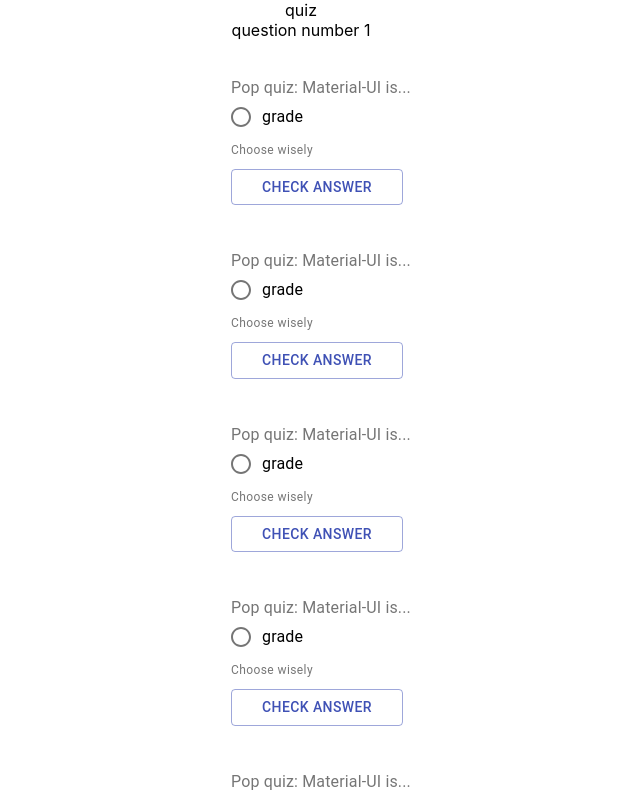
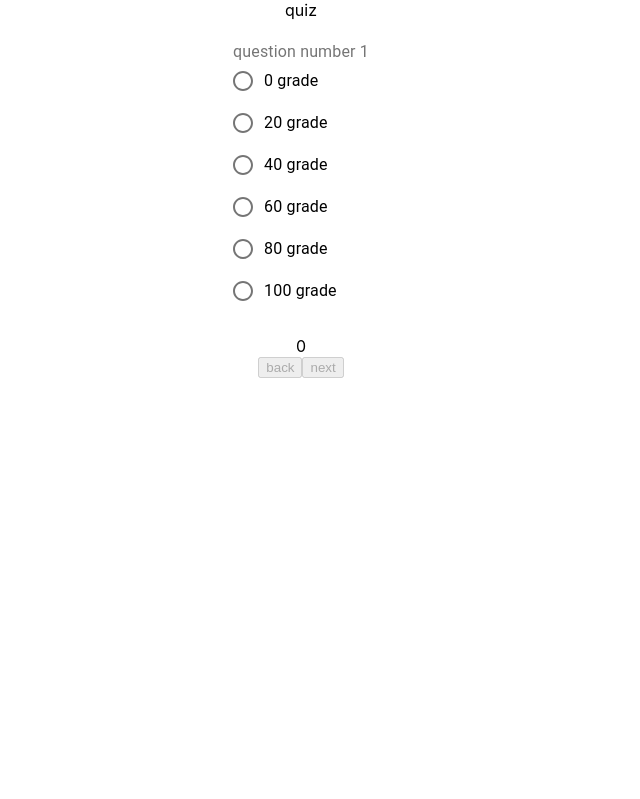
Before and after one commit to maxvershynin/testtask, a React (Create React App) app: page /quiz in a window 1280 px wide. Shown: the top 799 px of the page, without its empty margins (339-979 px from the left). Built offline with nearby package versions, Linux system fonts and the light colour scheme.

Commit message:
prepare Material UI radio-button

```diff
--- a/src/components/QuizContent.jsx
+++ b/src/components/QuizContent.jsx
@@ -49,28 +49,31 @@
 
 const QuizContent2 = ({currentStep, currentGrade, setGrade, gradeSummary}) => {
 
+    React.useEffect(()=>{
+        var sum = 0;
+        for(var i = 0; i < gradeSummary.length; i++){
+            sum += gradeSummary[i];
+        }
+        setGrade(sum)
+    },[currentStep])
+
         const classes = useStyles();
         const [value, setValue] = React.useState('');
         const [error, setError] = React.useState(false);
-        const [helperText, setHelperText] = React.useState('Choose wisely');
 
         const handleRadioChange = (event) => {
           setValue(event.target.value);
-          setHelperText(' ');
           setError(false);
         };
 
         const handleSubmit = (event) => {
           event.preventDefault();
 
-          if (value === 'best') {
-            setHelperText('You got it!');
-            setError(false);
+          if (value) {
+            gradeSummary[currentStep-1]= value
           } else if (value === 'worst') {
-            setHelperText('Sorry, wrong answer!');
             setError(true);
           } else {
-            setHelperText('Please select an option.');
             setError(true);
           }
         };
@@ -78,25 +81,16 @@
         const elements = [];
 
         for(let i =0; i<=100; i+=20){
-            elements.push(<form onSubmit={handleSubmit}>
-                   <FormControl component="fieldset" error={error} className={classes.formControl}>
-                     <FormLabel component="legend">Pop quiz: Material-UI is...</FormLabel>
-                     <RadioGroup aria-label="quiz" name="quiz" value={value} onChange={handleRadioChange}>
-                       <FormControlLabel value="20" control={<Radio />} label="grade" onClick={()=>console.log('asdf')}/>
-                     </RadioGroup>
-                     <FormHelperText>{helperText}</FormHelperText>
-                     <Button type="submit" variant="outlined" color="primary" className={classes.button}>
-                       Check Answer
-                     </Button>
-                   </FormControl>
-                 </form>)
+            elements.push(<FormControlLabel value={`${i}`} control={<Radio />} label={`${i} grade`} onClick={()=>console.log(gradeSummary)}/>)
         }
         return (
         <>
-            <header>{currentStep === quizQuestionsAmount ? `The last Question, then go to Result by Clicking on "Done" button` : `question number ${currentStep}`}</header>
-            <ul>
+            <FormControl component="fieldset" error={error} className={classes.formControl}>
+                <FormLabel component="legend">{currentStep === quizQuestionsAmount ? `The last Question, then go to Result by Clicking on "Done" button` : `question number ${currentStep}`}</FormLabel>
+                <RadioGroup aria-label="quiz" name="quiz" value={value} onChange={handleRadioChange}>
                 {elements.map(element=>element)}
-            </ul>
+                </RadioGroup>
+            </FormControl>
             <footer>{currentGrade}</footer>
         </>);
 
--- a/src/pages/quizPage.jsx
+++ b/src/pages/quizPage.jsx
@@ -9,6 +9,7 @@
 const QuizPage = (props) => {
     const [step, setStep] = useState(1);
     const [grade, setGrade] = useState(0);
+    useEffect(()=>{},[gradeSummary])
 
     const onBackClick = () => setStep(prevStep => prevStep-1);
 
@@ -28,7 +29,7 @@
             <div>quiz</div>
             <QuizContent currentStep = {step} currentGrade = {grade} setGrade = {setGrade} gradeSummary = {gradeSummary}/>
             <button onClick={onBackClick} disabled={step===1}>back</button>
-            {step < quizQuestionsAmount && <button onClick={onNextStep} disabled={step!==1 && !gradeSummary[step-1]}>next</button>}
+            {step < quizQuestionsAmount && <button onClick={onNextStep} disabled={!gradeSummary[step-1]}>next</button>}
             {step === quizQuestionsAmount && finishQuiz()}
 
         </div>
```
